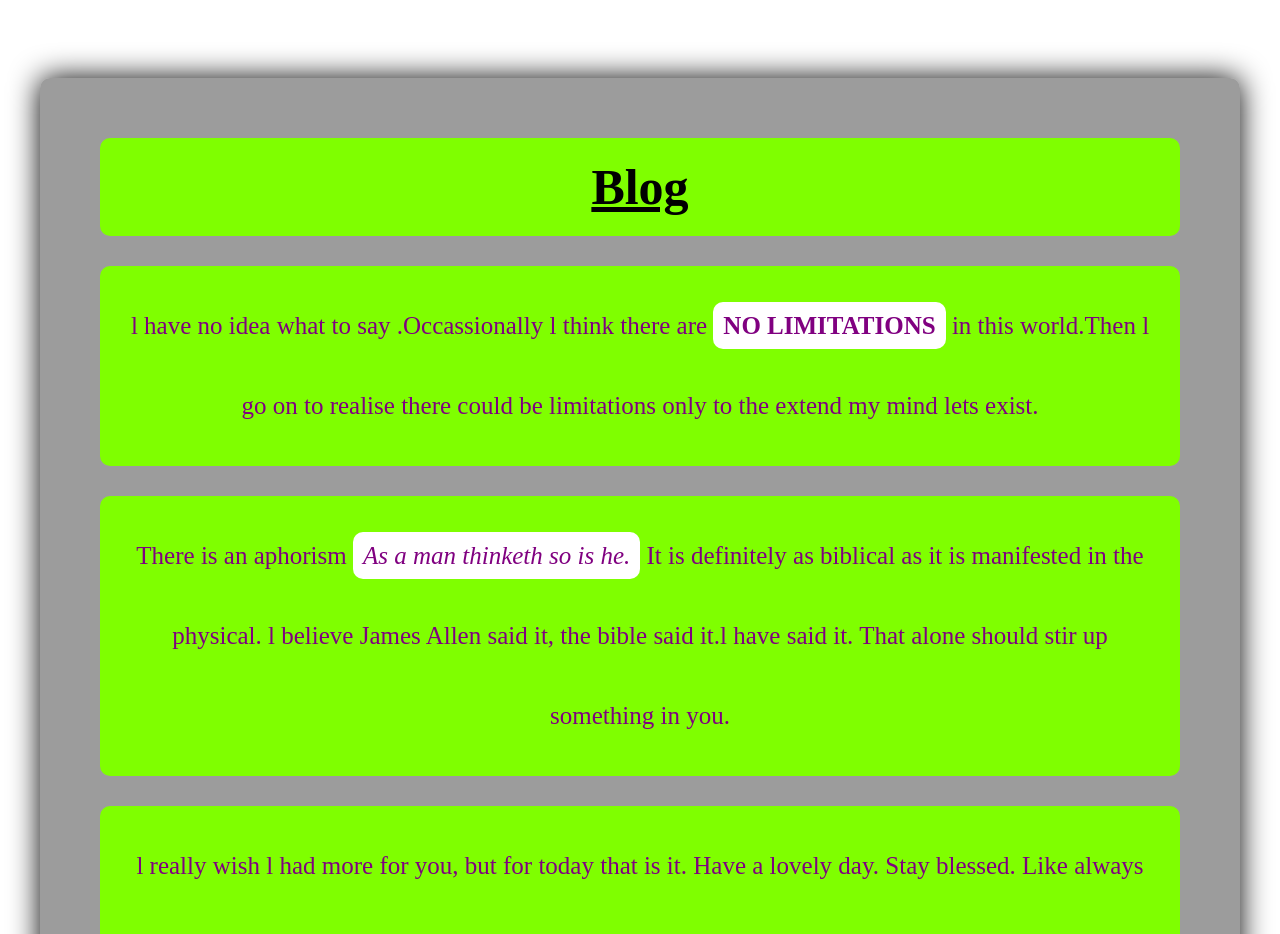
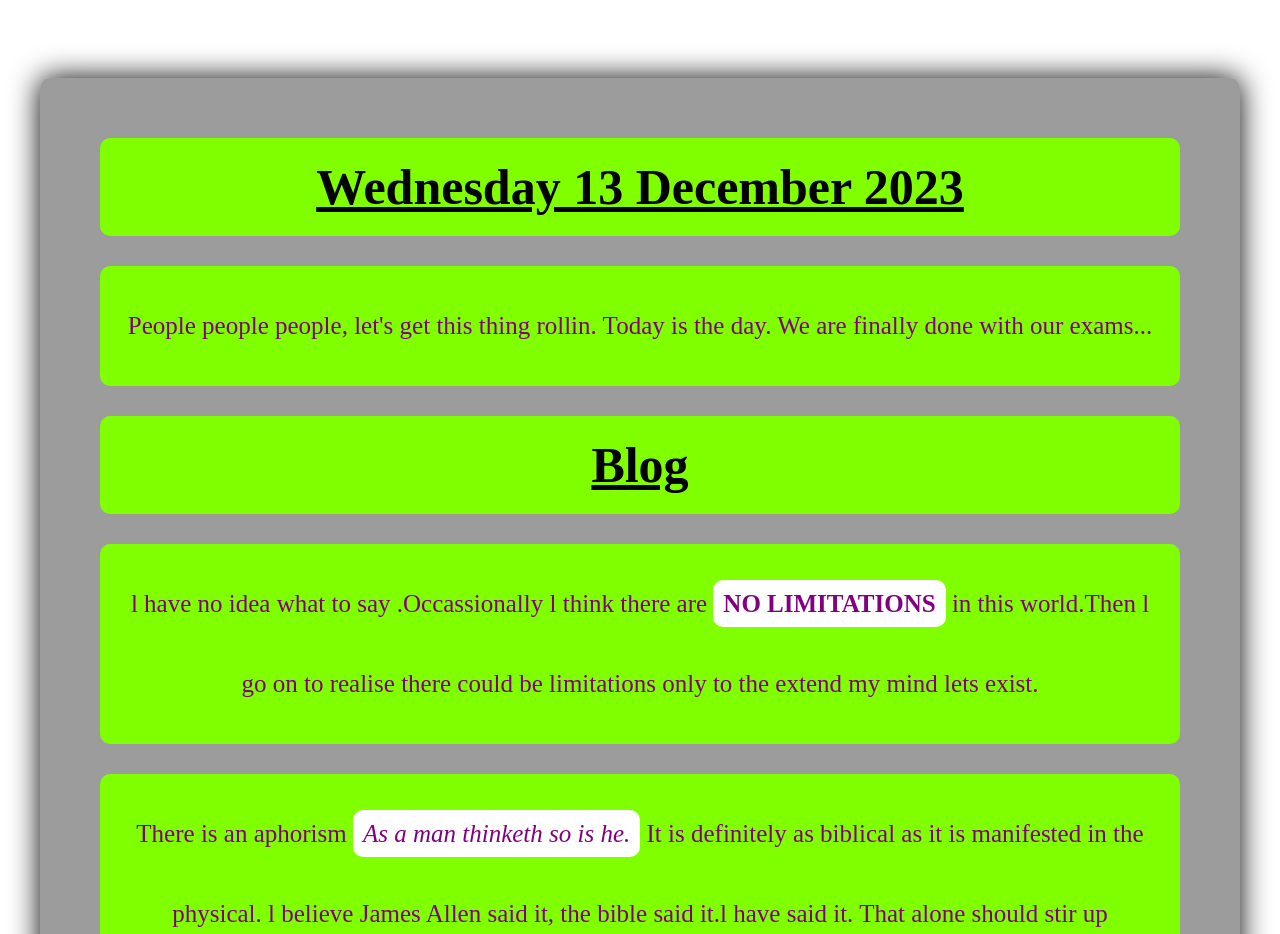
Before and after one commit to Raphiniel/amazama, a React (Vite) app: page / in a window 1280 px wide. Shown: the part 800-1734 px from the top of the page. Built offline with nearby package versions, Linux system fonts and the light colour scheme.

Commit message:
initial commit

```diff
--- a/src/home/body.jsx
+++ b/src/home/body.jsx
@@ -4,6 +4,10 @@ const Body = () => {
   return (
     <>
       <div className="blog">
+        <h1>Wednesday 13 December 2023</h1>
+        <p>
+          People people people, let's get this thing rollin. Today is the day. We are finally done with our exams...
+        </p>
         <h1>Blog</h1>
         <p>
           l have no idea what to say .Occassionally l think there are{" "}
```
